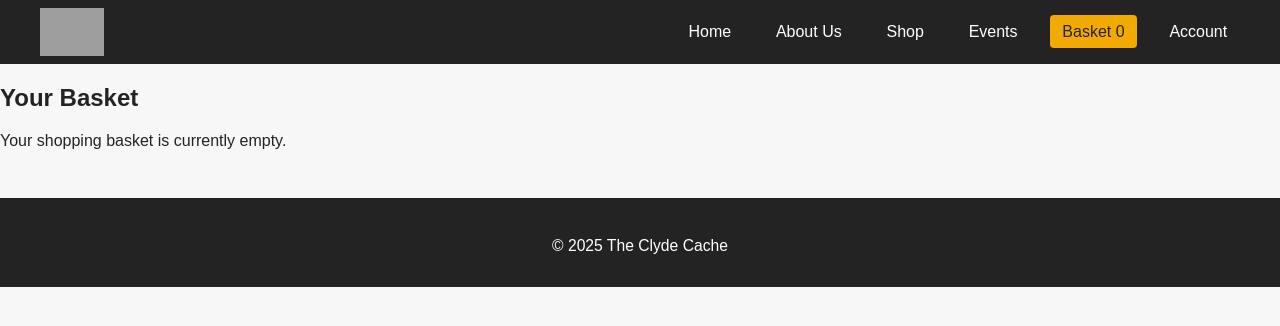
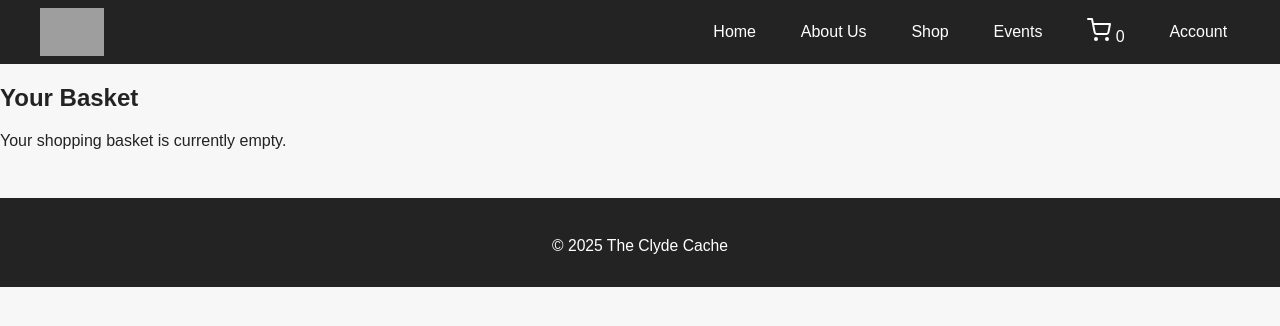
Before and after one commit to EmperorFunky/TheClydeCache, a plain HTML site: page basket.html in a window 1280 px wide. Drawn offline with Linux system fonts and the light colour scheme; grey boxes are pictures that could not be loaded; files whose address does not match are found by name.

Commit message:
Update basket.html

```diff
--- a/basket.html
+++ b/basket.html
@@ -24,7 +24,19 @@
           </ul>
         </li>
         <li><a href="events.html">Events</a></li>
-        <li><a href="basket.html" class="basket-link active">Basket <span id="basket-count">0</span></a></li>
+        <li>
+  <a href="basket.html" class="basket-link">
+    <span class="cart-icon">
+      <!-- SVG for cart icon -->
+      <svg width="24" height="24" viewBox="0 0 24 24" fill="none" stroke="#fff" stroke-width="2" stroke-linecap="round" stroke-linejoin="round">
+        <circle cx="9" cy="21" r="1"></circle>
+        <circle cx="20" cy="21" r="1"></circle>
+        <path d="M1 1h4l2.68 13.39a2 2 0 0 0 2 1.61h9.72a2 2 0 0 0 2-1.61L23 6H6"></path>
+      </svg>
+      <span id="basket-count">0</span>
+    </span>
+  </a>
+</li>
         <li><a href="login.html" class="account-link">Account</a></li>
       </ul>
     </nav>
```
